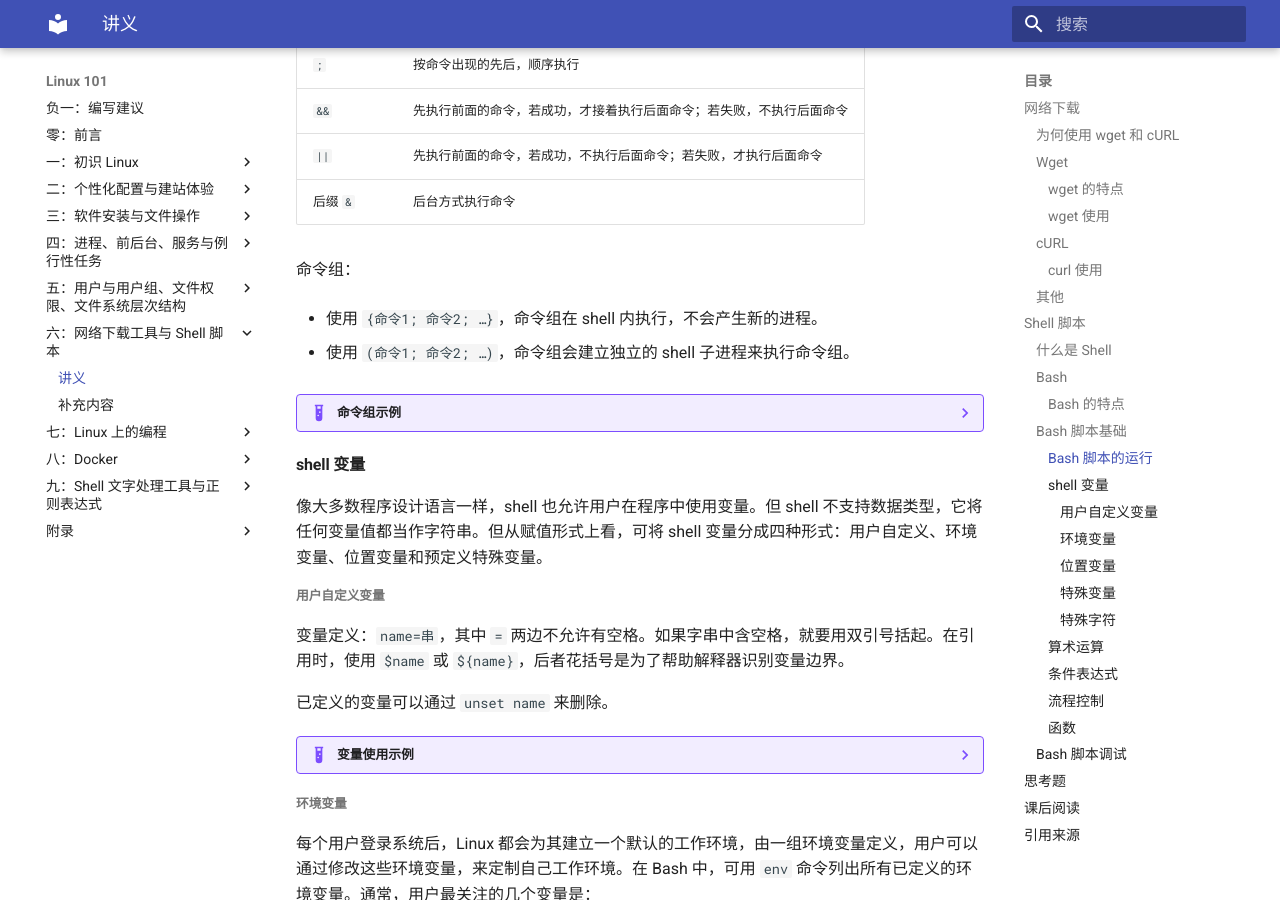
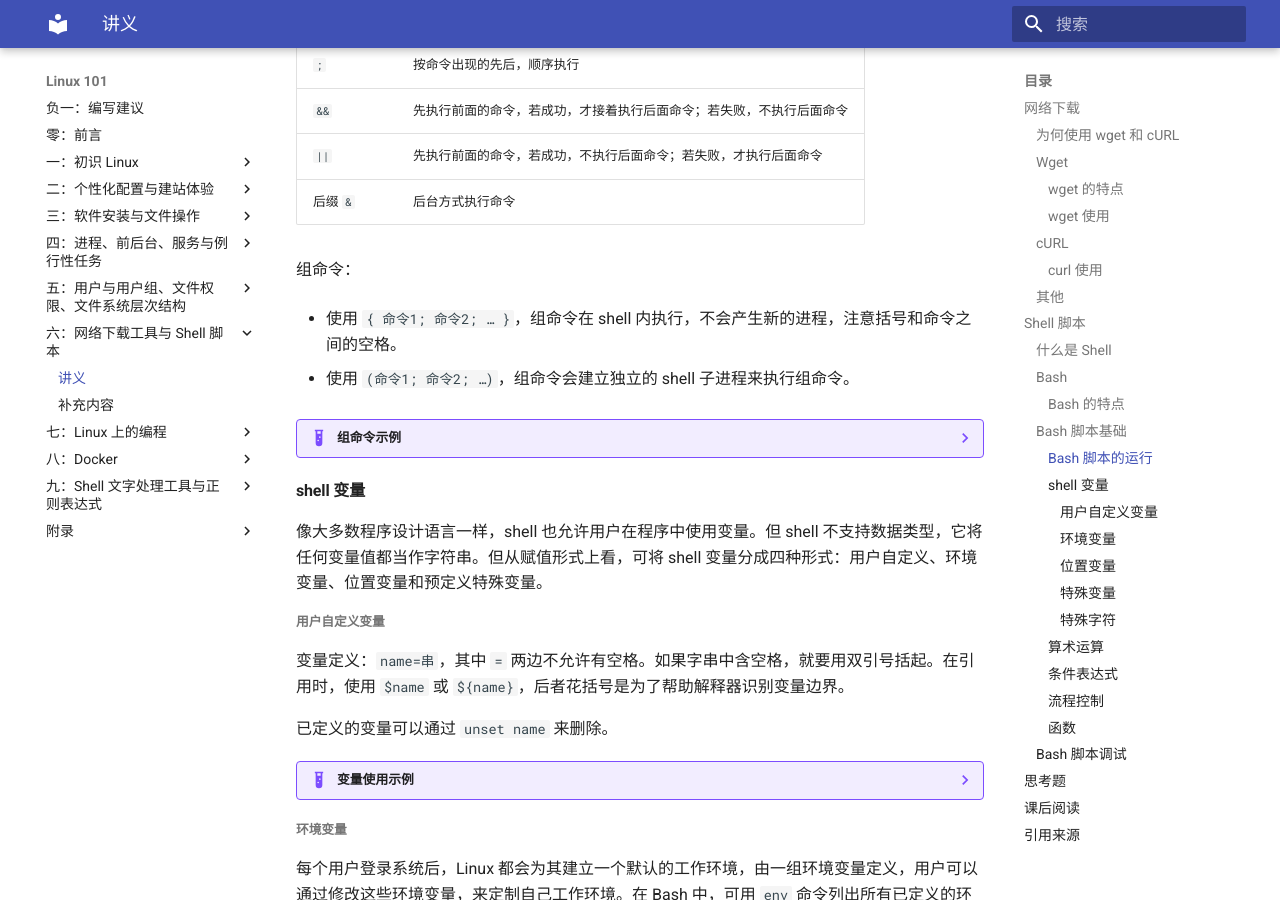
Before and after one commit to ustclug/Linux101-docs, an MkDocs documentation site: the page built from docs/Ch06/1.md, in a window 1280 px wide and 900 px high, scrolled down 3363 px. Built offline with MkDocs 1.6.1 and Material for MkDocs 9.7.7, drawn with Linux system fonts in a browser that asks for light colours.

Commit message:
ch06 fix error

````diff
--- a/docs/Ch06/1.md
+++ b/docs/Ch06/1.md
@@ -145,13 +145,13 @@ Bash 也支持在同一个行中安排多个命令：
 | `||`       | 先执行前面的命令，若成功，不执行后面命令；若失败，才执行后面命令      |
 | 后缀 `&`   | 后台方式执行命令                                                  |
 
-命令组：
+组命令：
 
-- 使用 `{命令1; 命令2; …}`，命令组在 shell 内执行，不会产生新的进程。
+- 使用 `{ 命令1; 命令2; … }`，组命令在 shell 内执行，不会产生新的进程，注意括号和命令之间的空格。
 
-- 使用 `(命令1; 命令2; …)`，命令组会建立独立的 shell 子进程来执行命令组。
+- 使用 `(命令1; 命令2; …)`，组命令会建立独立的 shell 子进程来执行组命令。
 
-??? example "命令组示例"
+??? example "组命令示例"
 
     ```shell
     ➜  ~ tree tmp
@@ -162,12 +162,12 @@ Bash 也支持在同一个行中安排多个命令：
     temp
     ➜  ~
     #------
-    ➜  ~ {cd tmp; ls;}
+    ➜  ~ { cd tmp; ls; }
     temp
     ➜  tmp
     ```
 
-    执行命令组 `{cd tmp; ls;}` 后，当前目录会被修改，但是执行 `(cd tmp; ls;)` 不会修改当前目录。
+    执行组命令 `{ cd tmp; ls; }` 后，当前目录会被修改，但是执行 `(cd tmp; ls;)` 不会修改当前目录。
 
 #### shell 变量
 
````
